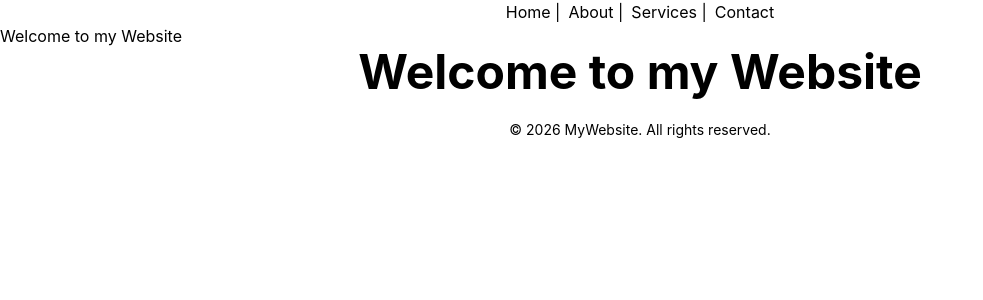
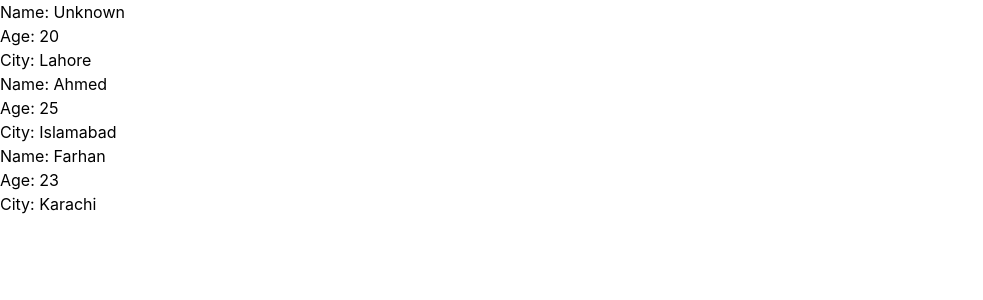
Before and after one commit to Bilawalkhan12345/React-Week-5-Practice, a React (Vite) app: page / in a window 1280 px wide. Shown: the top 300 px of the page, without its empty margins (0-983 px from the left). Built offline with nearby package versions, Linux system fonts and the light colour scheme.

Commit message:
prop in components

```diff
--- a/src/App.jsx
+++ b/src/App.jsx
@@ -4,27 +4,39 @@ import reactLogo from './assets/react.svg'
 import viteLogo from './assets/vite.svg'
 import './App.css'
 import { flushSync } from 'react-dom'
-import Header from './Components/Header'
-import Navbar from './Components/Navbar'
-import Footer from './Components/Footer'
+import Student from './Components/Students'
+
+function App(){
+  const name = "Ali";
+
+  return(
+  <div>
+    <Student age = {20} city = "Lahore"/>
+    <Student name = "Ahmed" age = {25} city = "Islamabad"/>
+    <Student name = "Farhan" age = {23} city = "Karachi"/>
+  </div>
+);
+
+}
 
 
-function App() {
-  return (
-    <>
 
-    {/* // here <Navbar /> and <Footer /> is another files and we can use these apps here in our this page this is called components.
-    just to import this file here like "import Footer from './Components/Footer'" and we can use it */}
+// function App() {
+//   return (
+//     <>
 
-      <Navbar />
-      <Header/>
+//     {/* // here <Navbar /> and <Footer /> is another files and we can use these apps here in our this page this is called components.
+//     just to import this file here like "import Footer from './Components/Footer'" and we can use it */}
 
-      <h1 className="text-center font-bold text-5xl">Welcome to my Website</h1>
-      <br></br>
+//       <Navbar />
+//       <Header/>
 
-      <Footer />
-    </>
-  )
-}
+//       <h1 className="text-center font-bold text-5xl">Welcome to my Website</h1>
+//       <br></br>
+
+//       <Footer />
+//     </>
+//   )
+// }
 
 export default App
--- /dev/null
+++ b/src/Components/Students.jsx
@@ -0,0 +1,12 @@
+function Student({name = "Unknown" , age , city}) {
+    // console.log("props: ", props);
+    return(
+    <>
+     <h2>Name: {name}</h2>
+     <h2>Age: {age}</h2>
+     <h2>City: {city}</h2>
+    </>
+    );
+}
+
+export default Student;
```
